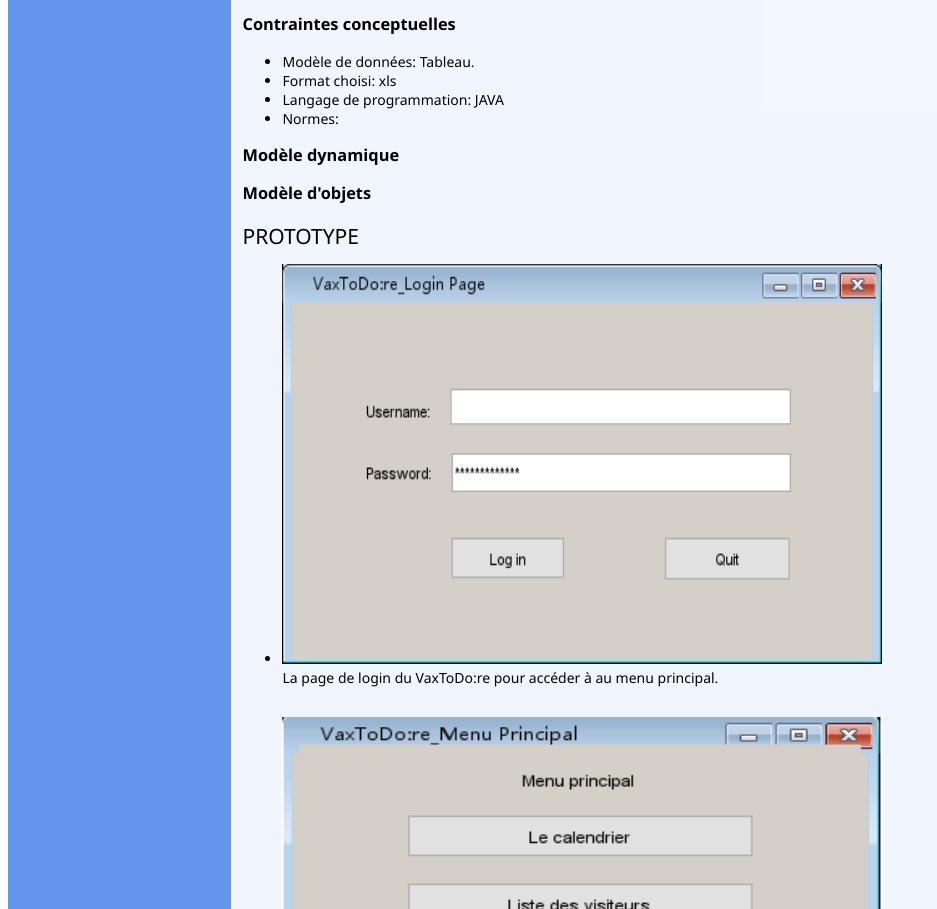
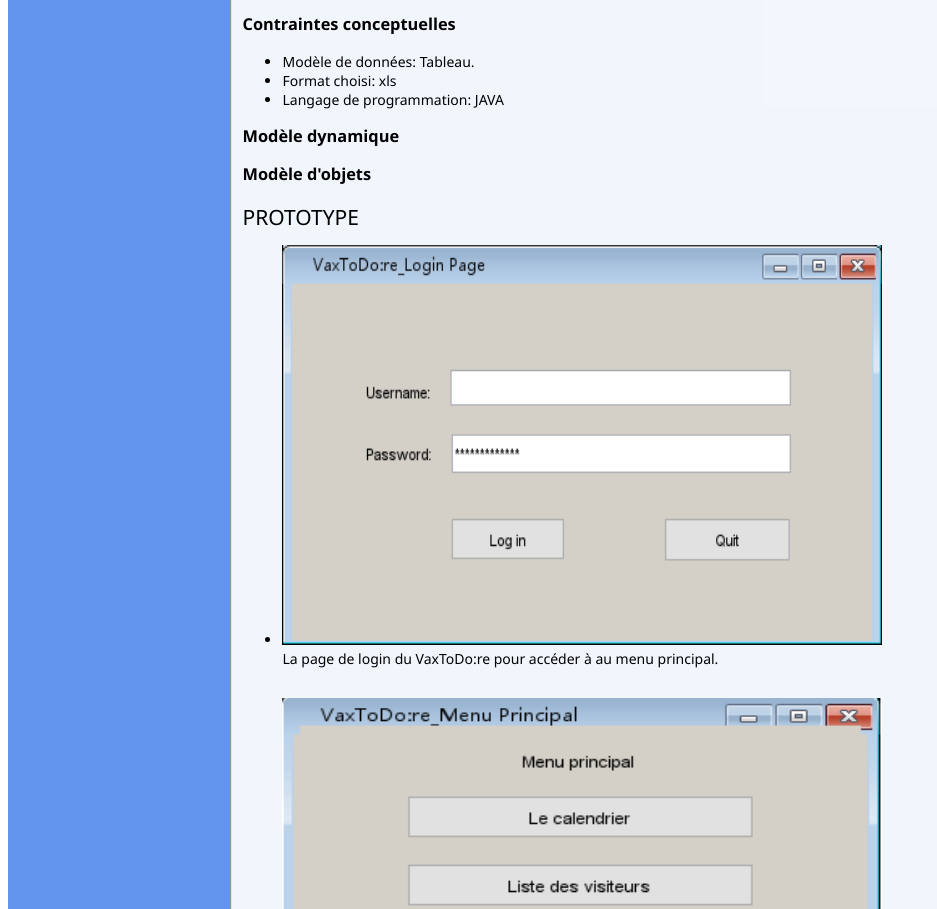
Before and after one commit to yujd10/VaxTodo, a plain HTML site: page rapport.html in a window 1280 px wide. Shown: the part 10307-11216 px from the top of the page, without its empty margins (0-937 px from the left). Drawn offline with Linux system fonts and the light colour scheme.

Commit message:
vpp and html

```diff
--- a/rapport.html
+++ b/rapport.html
@@ -641,7 +641,7 @@
                         <li>Modèle de données: Tableau.</li>
                         <li>Format choisi: xls</li>
                         <li>Langage de programmation: JAVA</li>
-                        <li>Normes: </li>
+
                     </ul>
                 </div>
                 <div>
```
Also changed, not shown: 17 other files.
